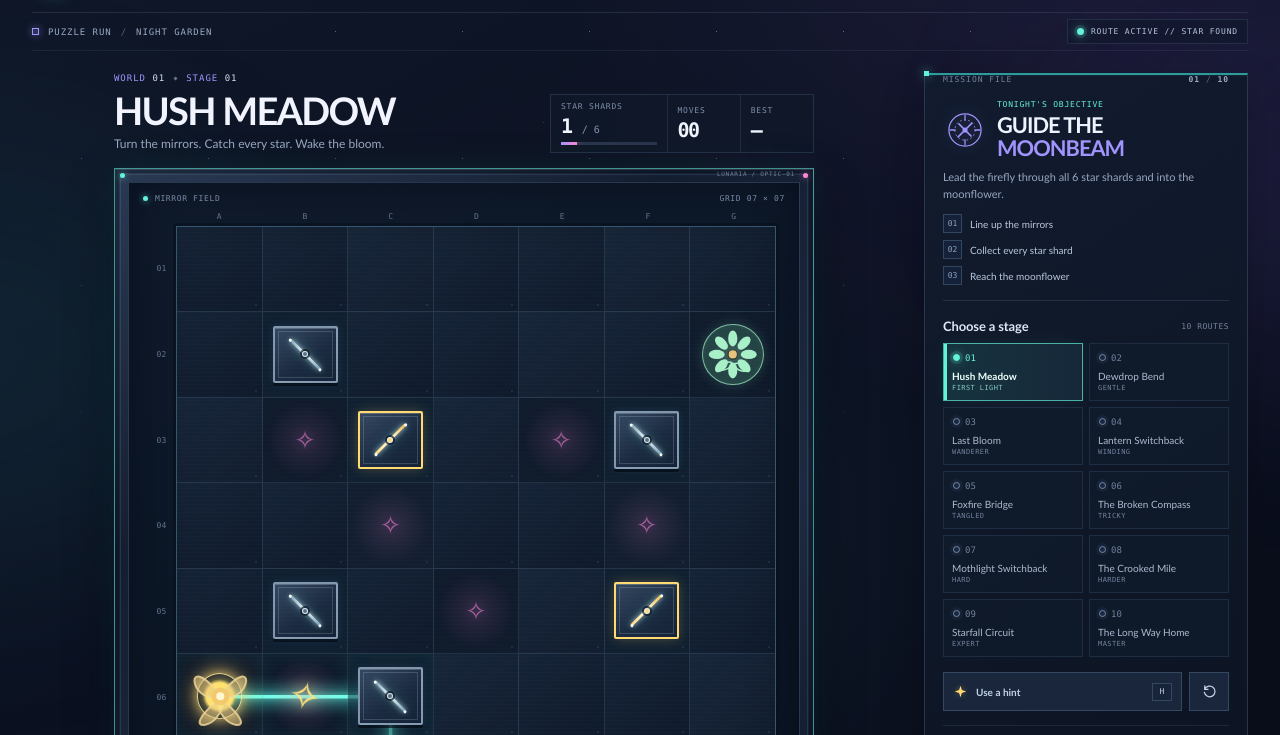
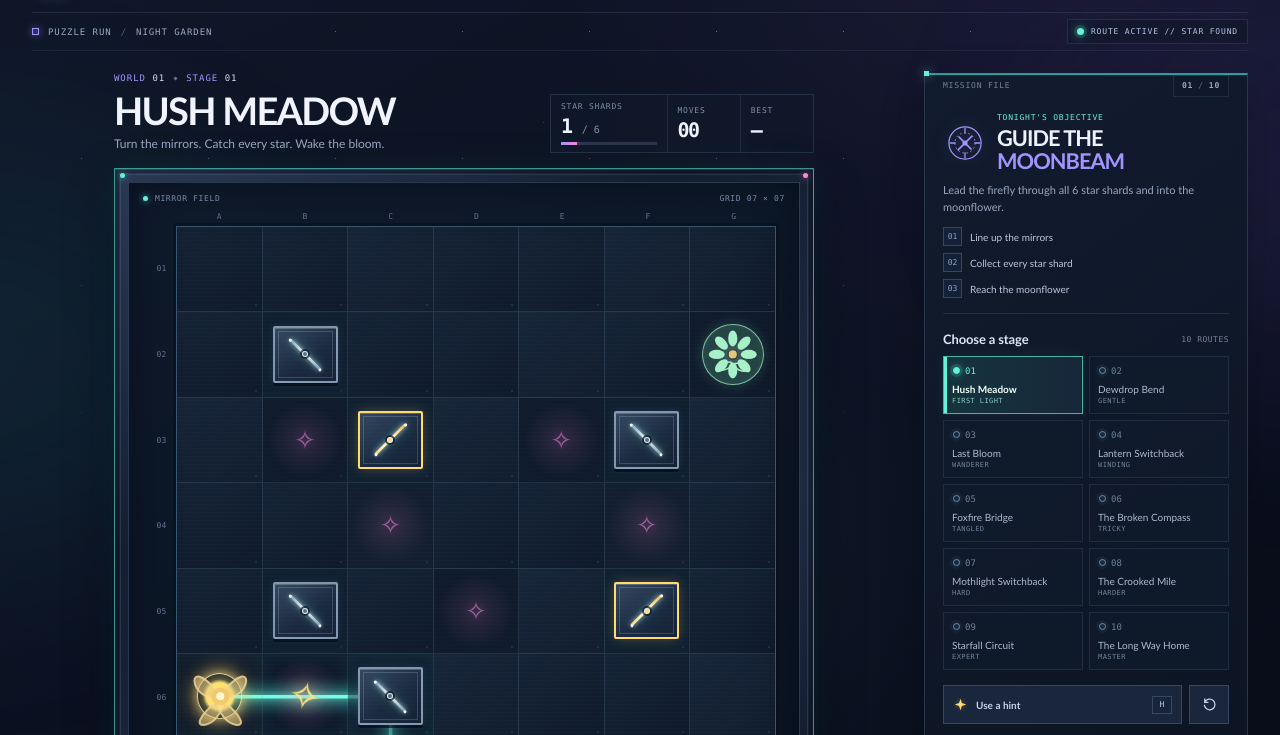
Before and after one commit to SarthakEpic/The-Long-Way-Home, a plain HTML site: page index.html in a window 1280 px wide. Shown: the part 61-796 px from the top of the page. Drawn offline with Linux system fonts and the light colour scheme.

Commit message:
Align mission header and remove misplaced bezel label

```diff
--- a/index.html
+++ b/index.html
@@ -93,7 +93,6 @@
             </div>
             <span class="bezel-light bezel-light-one" aria-hidden="true"></span>
             <span class="bezel-light bezel-light-two" aria-hidden="true"></span>
-            <span class="bezel-label" aria-hidden="true">LUNARIA / OPTIC-01</span>
           </div>
 
           <div class="board-instructions">
--- a/styles.css
+++ b/styles.css
@@ -188,8 +188,10 @@ kbd { min-width: 20px; min-height: 18px; display: inline-grid; place-items: cent
 .game-sidebar { min-width: 0; position: relative; padding: 0 18px 14px; border: 1px solid rgba(112,137,176,.27); border-top: 2px solid var(--cyan-dim); background: linear-gradient(145deg,rgba(18,28,46,.98),rgba(13,21,36,.98)); box-shadow: 0 16px 40px rgba(1,5,13,.22),inset 0 1px rgba(224,238,255,.04); }
 .game-sidebar::before { content: ""; width: 5px; height: 5px; position: absolute; top: -4px; left: -1px; background: var(--cyan); box-shadow: 0 0 10px rgba(99,242,218,.7); }
 .mission-panel { position: relative; padding: 0 0 15px; border-bottom: 1px solid rgba(112,137,176,.2); }
-.panel-strap { display: flex; align-items: center; justify-content: space-between; color: #73839f; font: 8px var(--mono); letter-spacing: .12em; }
-.panel-strap span:last-child { color: #9ba9c0; }
+.panel-strap { min-height: 22px; display: grid; grid-template-columns: minmax(0,1fr) auto; align-items: center; gap: 10px; color: #73839f; font: 8px/1 var(--mono); letter-spacing: .1em; }
+.panel-strap > span { min-height: 22px; display: flex; align-items: center; }
+.panel-strap > span:last-child { justify-self: end; gap: 5px; padding: 0 8px; border: 1px solid rgba(112,137,176,.18); color: #9ba9c0; background: rgba(16,25,42,.55); font-variant-numeric: tabular-nums; white-space: nowrap; }
+.panel-strap b { line-height: 1; font-weight: 600; }
 .panel-strap i { color: #5b6c88; font-style: normal; }
 .mission-heading { display: grid; grid-template-columns: 44px minmax(0,1fr); align-items: center; gap: 10px; margin: 16px 0 10px; }
 .mission-emblem { width: 44px; height: 44px; display: grid; grid-row: 1; place-items: center; margin: 0; color: var(--violet); filter: drop-shadow(0 0 8px rgba(162,148,255,.26)); }
@@ -360,4 +362,3 @@ kbd { min-width: 20px; min-height: 18px; display: inline-grid; place-items: cent
 .bezel-light { width: 5px; height: 5px; position: absolute; top: 4px; border-radius: 50%; background: var(--cyan); box-shadow: 0 0 7px rgba(99,242,218,.7); }
 .bezel-light-one { left: 5px; }
 .bezel-light-two { right: 5px; background: var(--pink); box-shadow: 0 0 7px rgba(255,134,216,.65); }
-.bezel-label { position: absolute; top: 1px; right: 18px; color: #71819a; font: 6px var(--mono); letter-spacing: .12em; }
```
